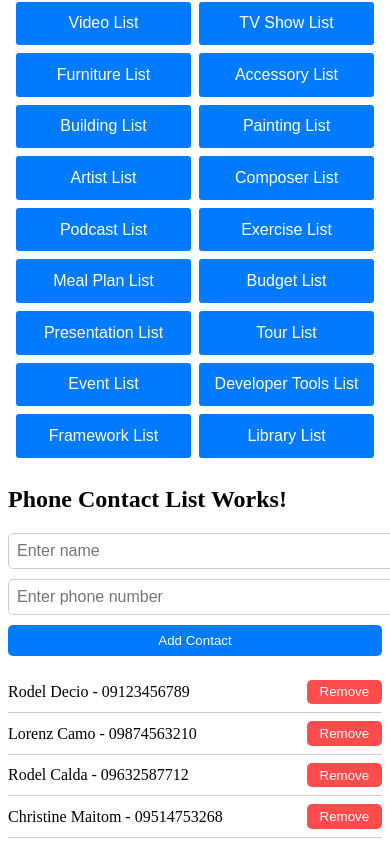
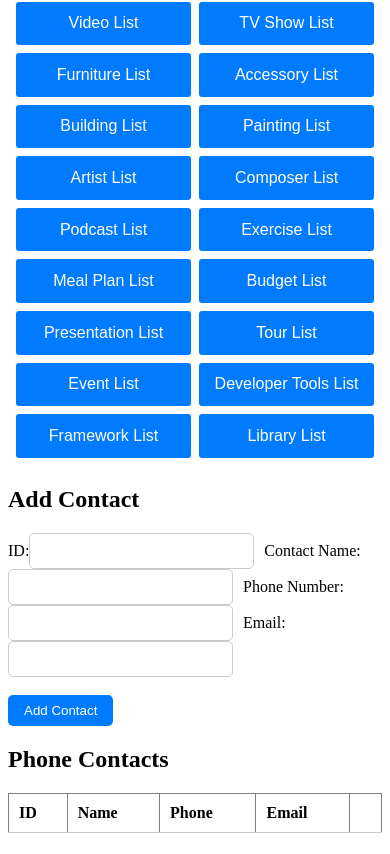
Before and after one commit to RodelDecio/AngularTSDataStructures, an Angular app: page /phonelist in a window 390 px wide. Shown: the part 858-1712 px from the top of the page. Built offline with nearby package versions, Linux system fonts and the light colour scheme.

Commit message:
#19phonecontactlistservices

```diff
--- a/src/app/app.routes.ts
+++ b/src/app/app.routes.ts
@@ -17,6 +17,7 @@ import {ToolListComponent} from "./components/toollist/toollist.component";
 import {LanguageListComponent} from "./components/languagelist/languagelist.component";
 import {GameListComponent} from "./components/gamelist/gamelist.component";
 import {SoftwareListComponent} from "./components/softwarelist/softwarelist.component";
+import {PhoneListComponent} from "./components/phonelist/phonelist.component";
 
 export const routes: Routes = [
   {
@@ -109,6 +110,11 @@ export const routes: Routes = [
     component: SoftwareListComponent,
     path: 'softwarelist',
   },
+  {
+    title: 'Phone List',
+    component: PhoneListComponent,
+    path: 'phonelist',
+  },
 ];
 @NgModule({
   imports: [RouterModule.forRoot(routes)],
--- a/src/app/components/phonelist/phonelist.component.css
+++ b/src/app/components/phonelist/phonelist.component.css
@@ -1,4 +1,8 @@
-input[type="text"] {
+.contact-form {
+  margin-bottom: 20px;
+}
+
+input[type="text"], input[type="email"] {
   padding: 0.5rem;
   margin-right: 10px;
   border: 1px solid #ccc;
@@ -23,36 +27,22 @@ button.btn-primary:hover {
   background-color: #0056b3;
 }
 
-ul {
-  list-style: none;
-  padding: 0;
+table {
+  width: 100%;
+  border-collapse: collapse;
 }
 
-li {
-  display: flex;
-  justify-content: space-between;
-  align-items: center;
-  padding: 0.5rem 0;
+td, th {
+  padding: 10px;
+  text-align: left;
   border-bottom: 1px solid #ccc;
 }
 
-li button {
+.remove-btn {
   background-color: #ff4d4d;
   color: white;
-  padding: 0.3rem 0.8rem;
 }
 
-li button:hover {
+.remove-btn:hover {
   background-color: #e60000;
 }
-
-@media (max-width: 768px) {
-  input[type="text"] {
-    width: 100%;
-    margin-bottom: 10px;
-  }
-
-  button.btn-primary {
-    width: 100%;
-  }
-}
--- a/src/app/components/phonelist/phonelist.component.html
+++ b/src/app/components/phonelist/phonelist.component.html
@@ -1,14 +1,44 @@
-<div>
-  <h2>Phone Contact List Works!</h2>
+<div class="contact-form">
+  <h2>Add Contact</h2>
+  <form (submit)="addContact()">
+    <label for="id">ID:</label>
+    <input type="text" id="id" [(ngModel)]="id" name="id" required />
 
-  <input type="text" [(ngModel)]="contact.name" placeholder="Enter name" />
-  <input type="text" [(ngModel)]="contact.number" placeholder="Enter phone number" />
-  <button class="btn btn-primary" (click)="addContact()">Add Contact</button>
+    <label for="name">Contact Name:</label>
+    <input type="text" id="name" [(ngModel)]="name" name="name" required />
 
-  <ul>
-    <li *ngFor="let contact of phoneList; let i = index">
-      {{ contact.name }} - {{ contact.number }}
-      <button (click)="removeContact(i)">Remove</button>
-    </li>
-  </ul>
+    <label for="phone">Phone Number:</label>
+    <input type="text" id="phone" [(ngModel)]="phone" name="phone" required />
+
+    <label for="email">Email:</label>
+    <input type="email" id="email" [(ngModel)]="email" name="email" required />
+
+    <br><br><button type="submit" class="btn btn-primary">Add Contact</button>
+  </form>
 </div>
+
+<div class="contact-list">
+  <h2>Phone Contacts</h2>
+  <table border="1">
+    <thead>
+    <tr>
+      <th>ID</th>
+      <th>Name</th>
+      <th>Phone</th>
+      <th>Email</th>
+      <th></th>
+    </tr>
+    </thead>
+    <tbody>
+    <tr *ngFor="let contact of contacts; let i = index">
+      <td>{{ contact.id }}</td>
+      <td>{{ contact.name }}</td>
+      <td>{{ contact.phone }}</td>
+      <td>{{ contact.email }}</td>
+      <td>
+        <button (click)="removeContact(i)" class="remove-btn">Remove</button>
+      </td>
+    </tr>
+    </tbody>
+  </table>
+</div>
--- a/src/app/components/phonelist/phonelist.component.ts
+++ b/src/app/components/phonelist/phonelist.component.ts
@@ -1,28 +1,37 @@
 import { Component } from '@angular/core';
+import { PhoneListService } from '../../services/phonelist/phonelist.service';
+import { Phone} from "../../interface/phone";
 
 @Component({
   selector: 'app-phonelist',
   templateUrl: './phonelist.component.html',
   styleUrls: ['./phonelist.component.css']
+
 })
 export class PhoneListComponent {
-  phoneList: { name: string; number: string }[] = [
-    { name: 'Rodel Decio', number: '09123456789' },
-    { name: 'Lorenz Camo', number: '09874563210' },
-    { name: 'Rodel Calda', number: '09632587712' },
-    { name: 'Christine Maitom', number: '09514753268' }
-  ];
+  contacts: Phone[] = [];
+  id: string = '';
+  name: string = '';
+  phone: string = '';
+  email: string = '';
 
-  contact: { name: string; number: string } = { name: '', number: '' };
+  constructor(private phoneListService: PhoneListService) {
+    this.contacts = this.phoneListService.getContacts();
+  }
 
   addContact(): void {
-    if (this.contact.name.trim() && this.contact.number.trim()) {
-      this.phoneList.push({ name: this.contact.name.trim(), number: this.contact.number.trim() });
-      this.contact = { name: '', number: '' };
-    }
+    this.phoneListService.addContact(this.id, this.name, this.phone, this.email);
+    this.resetForm();
   }
 
   removeContact(index: number): void {
-    this.phoneList.splice(index, 1);
+    this.phoneListService.removeContact(index);
+  }
+
+  resetForm(): void {
+    this.id = '';
+    this.name = '';
+    this.phone = '';
+    this.email = '';
   }
 }
--- /dev/null
+++ b/src/app/interface/phone.ts
@@ -0,0 +1,6 @@
+export interface Phone {
+  id: string;
+  name: string;
+  phone: string;
+  email: string;
+}
--- /dev/null
+++ b/src/app/services/phonelist/phonelist.service.ts
@@ -0,0 +1,28 @@
+import { Injectable } from '@angular/core';
+import { Phone} from "../../interface/phone";
+
+@Injectable({
+  providedIn: 'root',
+})
+export class PhoneListService {
+  private contacts: Phone[] = [];
+
+  constructor() {}
+
+  addContact(id: string, name: string, phone: string, email: string): void {
+    this.contacts.push({
+      id: id,
+      name: name,
+      phone: phone,
+      email: email,
+    });
+  }
+
+  getContacts(): Phone[] {
+    return this.contacts;
+  }
+
+  removeContact(index: number): void {
+    this.contacts.splice(index, 1);
+  }
+}
```
Also changed, not shown: 1 other file (tests, documents, lock files or other folders).
